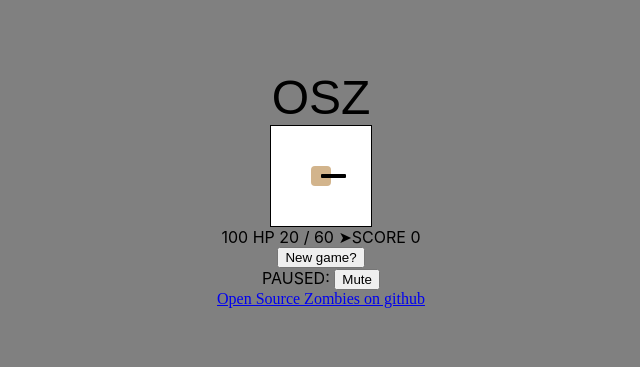
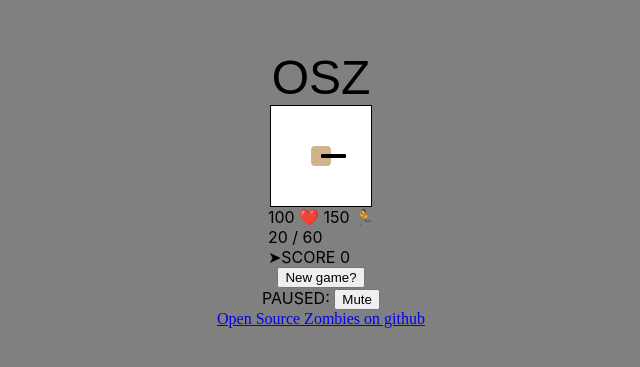
Before and after one commit to Macflash/open-source-zombies, a React (Create React App) app: page / in a window 1280 px wide. Shown: the part 211-578 px from the top of the page, without its empty margins (319-959 px from the left). Built offline with nearby package versions, Linux system fonts and the light colour scheme.

Commit message:
add simple sprint system

```diff
--- a/src/App.tsx
+++ b/src/App.tsx
@@ -118,7 +118,10 @@ function App() {
         ))}
       </div>
       <div>
-        {world.player.health} HP {world.activeGun.clip} / {world.activeGun.ammo}{" "}
+        {world.player.health} ❤️ {Math.floor(world.player.sprint)} 🏃
+        <div>
+          {world.activeGun.clip} / {world.activeGun.ammo}{" "}
+        </div>
         ➤{world.activeGun.isReloading ? "Reloading..." : ""}
         SCORE {world.playerScore}
       </div>
--- a/src/game/player.ts
+++ b/src/game/player.ts
@@ -18,12 +18,33 @@ export class Player implements Entity, Collidable {
   public vel = Vec2.zero();
   public dir = Vec2.zero();
 
+  maxSprint = 150;
+  sprint = this.maxSprint;
+  isSprinting = false;
+
   constructor(public pos: Vec2) {}
 
   doStep(world: World) {
-    let moveDir = getKeyboardDir().multiply(this.force / this.mass);
-    if (Keyboard.isDown("shift")) moveDir = moveDir.multiply(1.5);
-    this.vel = this.vel.plus(moveDir).multiply(0.9);
+    // USING gun length as mass lol.
+    const keyDir = getKeyboardDir();
+    if (keyDir) {
+      let moveDir = keyDir.multiply(
+        this.force / (this.mass + world.activeGun.length)
+      );
+      if (Keyboard.isDown("shift") && this.sprint > 1) {
+        this.isSprinting = true;
+        moveDir = moveDir.multiply(1.75);
+        this.sprint--;
+      } else if (this.sprint < this.maxSprint) {
+        this.sprint += 0.3;
+      }
+      this.vel = this.vel.plus(moveDir);
+    } else if (this.sprint < this.maxSprint) {
+      // Recovers faster when standing still
+      this.sprint += 0.5;
+    }
+
+    this.vel = this.vel.multiply(0.9);
     this.pos = this.pos.plus(this.vel);
 
     // avoid buildings
@@ -56,5 +77,5 @@ function getKeyboardDir() {
   if (Keyboard.isDown("d")) return new Vec2(1, 0);
   if (Keyboard.isDown("w")) return new Vec2(0, -1);
   if (Keyboard.isDown("s")) return new Vec2(0, 1);
-  return Vec2.zero();
+  return undefined;
 }
```
